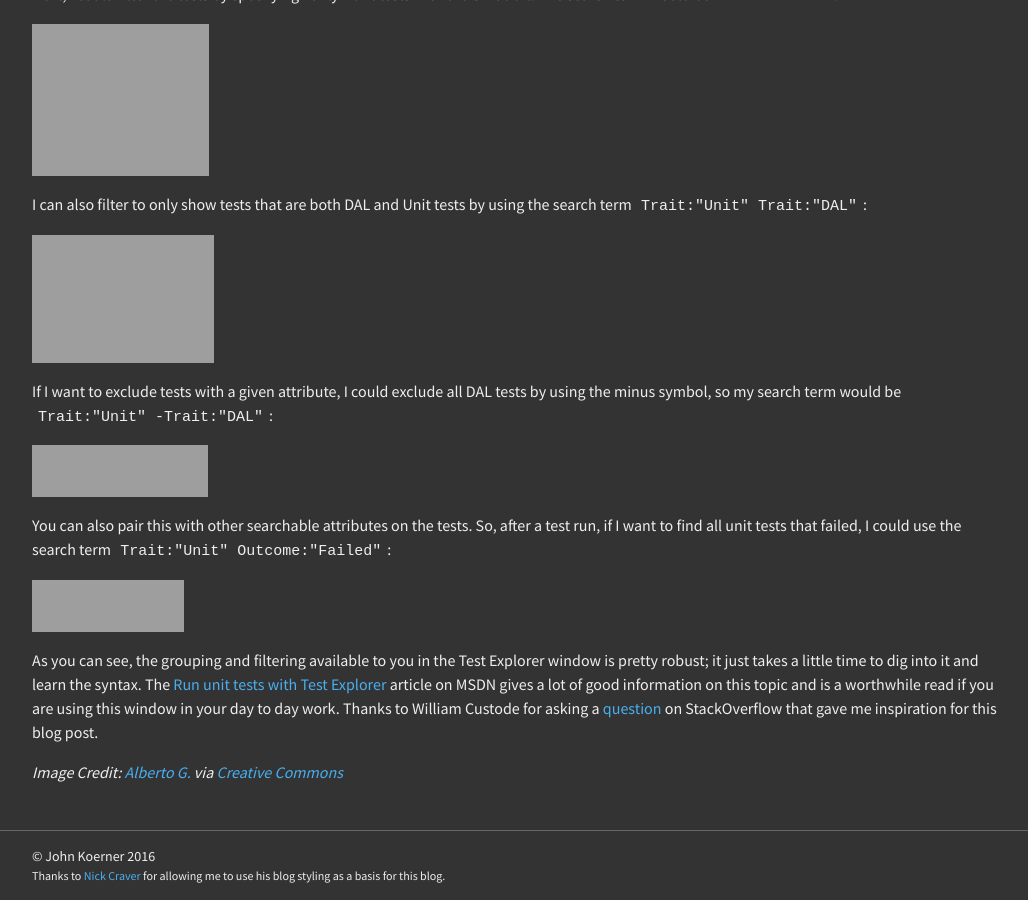
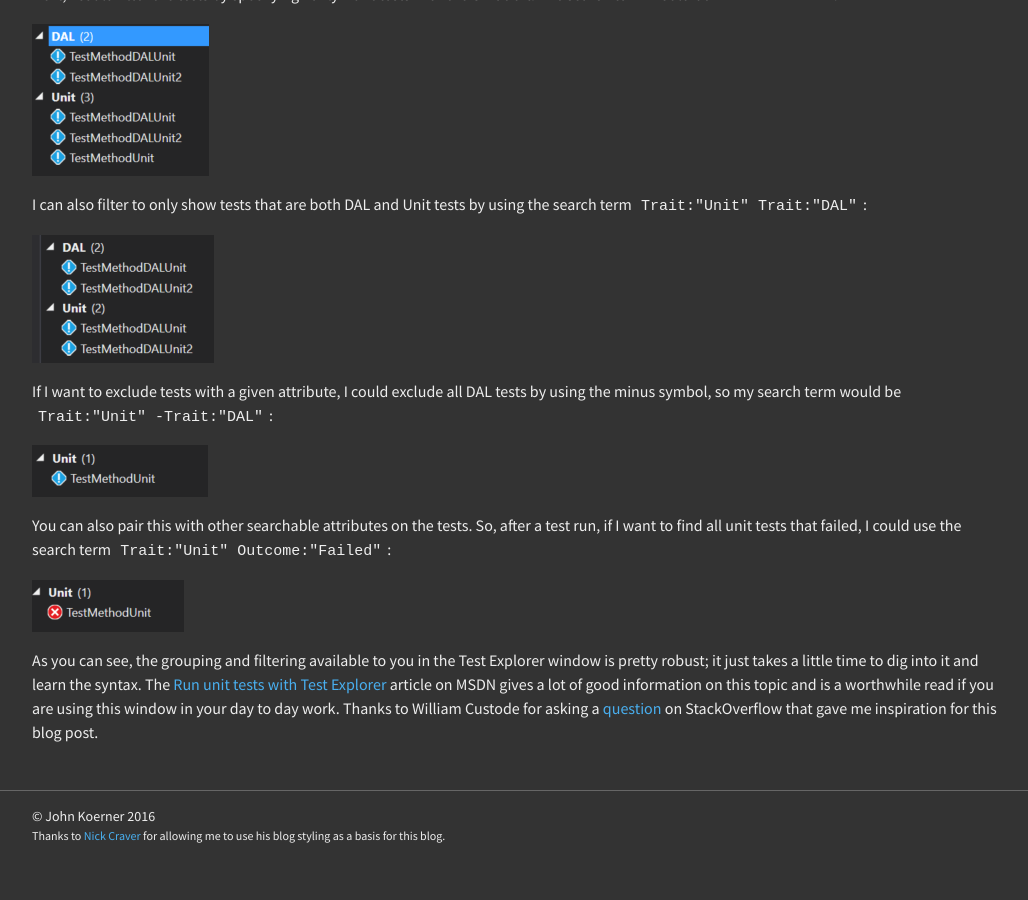
Before and after one commit to johnkoerner/johnkoerner.github.io, a Jekyll site: the page built from _posts/2016-01-25-searching-and-filtering-tests-in-test-explorer.html, in a window 1280 px wide and 900 px high, scrolled down 1712 px. Shown: the whole window, without its empty margins (123-1151 px from the left). Built offline with Jekyll 4.4.1, drawn with Linux system fonts in a browser that asks for light colours; comment, search, counter and statistics services are not loaded; after the commit the page ends 2572 px from its top, so only the background shows below that.

Commit message:
Updating posts for jekyll. Removing old links and adding correct image links

```diff
--- a/_posts/2015-11-16-the-c-interactive-window-in-visual-studio-2015-update-1.html
+++ b/_posts/2015-11-16-the-c-interactive-window-in-visual-studio-2015-update-1.html
@@ -24,7 +24,7 @@ tags:
 - REPL
 ---
 <p>The next update of Visual Studio 2015 will contain the C# interactive window. This is a <a href="https://en.wikipedia.org/wiki/Read%E2%80%93eval%E2%80%93print_loop">REPL</a> that allows you to execute C# code. To access this, open the <code>View=&gt;Other Windows=&gt;C# Interactive</code> menu item.</p>
-<p><img src="https://johnkoerner.com/wp-content/uploads/2015/11/C-Interactive-Menu.png" alt="C# Interactive Menu" width="544" height="695" class="alignnone size-full wp-image-1485" /></p>
+<p><img src="/content/C-Interactive-Menu.png" alt="C# Interactive Menu" width="544" height="695" class="alignnone size-full wp-image-1485" /></p>
 <p>Now that you have the window open, the first thing you should do is read the help, so you get the lay of the land. Type <code>#help</code> to get a list of commands. Here you can see some of the keyboard shortcuts for moving between various submissions and some commands to clear (<code>#cls</code>) and reset the window (<code>#reset</code>). Note that as of the current release candidate I am experiencing some issues with the arrow keys not behaving as described.</p>
 <p>Now you can start typing valid C# code and it will be evaluated in the window. For example, I could type the following:</p>
 <pre><code>&gt; var x = 1;
@@ -54,4 +54,3 @@ tags:
 &gt; x.DoSomething();
 </code></pre>
 <p>As you can see it is very easy to get going quickly with the C# interactive window and it provides you a quick way of prototyping your C# code. The REPL is used heavily in F# development and I think C# developers will find great ways to leverage it as part of their development workflows.</p>
-<p><em>Image Credit: <a href="https://flic.kr/p/5rkLhP">Vox Efx</a> via <a href="https://creativecommons.org/licenses/by/2.0/">Creative Commons</a></em></p>
--- a/_posts/2015-11-29-recording-your-screen-using-skype-for-business.html
+++ b/_posts/2015-11-29-recording-your-screen-using-skype-for-business.html
@@ -20,4 +20,3 @@ tags: []
 ---
 <p>In this video, I demonstrate how to record your screen using Skype For Business.</p>
 <p><iframe width="560" height="315" src="https://www.youtube.com/embed/bZ6jGMvYdiM" frameborder="0" allowfullscreen></iframe></p>
-<p><em>Image Credit: <a href="https://flic.kr/p/Hge3T">Christian Kadluba</a> via <a href="https://creativecommons.org/licenses/by-sa/2.0/">Creative Commons</a></em></p>
--- a/_posts/2015-12-03-parallel-test-execution-in-visual-studio-2015-update-1-might-not-be-what-you-expect.html
+++ b/_posts/2015-12-03-parallel-test-execution-in-visual-studio-2015-update-1-might-not-be-what-you-expect.html
@@ -42,7 +42,7 @@ public async Task TestMethod7()
 &lt;/RunSettings&gt;
 </code></pre>
 <p>Finally, I selected my run settings file from the Test Settings Menu:</p>
-<p><img src="https://johnkoerner.com/wp-content/uploads/2015/12/SelectTestSettings.png" alt="SelectTestSettings" width="546" height="225" class="alignnone size-full wp-image-1502" /></p>
+<p><img src="/content/SelectTestSettings.png" alt="SelectTestSettings" width="546" height="225" class="alignnone size-full wp-image-1502" /></p>
 <p>I ran it and all of my tests still ran in serial. I thought maybe I had done something wrong or perhaps hit a bug with the new feature, so I returned to the update 1 announcement and found my answer. It states:</p>
 <blockquote>
 <p>Parallel test execution leverages the available cores on the machine, and is realized by launching the test execution engine on each available core as a distinct process, and <strong>handing it a container (assembly, DLL, or relevant artifact containing the tests to execute)</strong>, worth of tests to execute.</p>
@@ -50,4 +50,3 @@ public async Task TestMethod7()
 <p>The separate container bit is the piece I was missing. In order to get my tests to run in parallel, I needed to split up my tests into separate test assemblies. After doing that, I saw that the tests in different assemblies were running in parallel.</p>
 <p>The distinction of tests running in parallel across assemblies is a subtle point that may cause confusion if you think just setting the MaxCpuCount in a run settings file is going to give you benefit on a single test assembly. Overall, I am glad to see that Microsoft is still improving MSTest and hopefully they continue to add features that will allow us to better parallelize our testing.</p>
 <p><strong>Update (2016-06-15)</strong> - I create a sample set of tests on <a href="https://github.com/johnkoerner/VS2015ParallelUnitTests">GitHub</a> to better demonstrate this functionality.</p>
-<p><em>Image Credit: <a href="https://www.flickr.com/photos/albertogp123/5843577306">Alberto G.</a> via <a href="https://creativecommons.org/licenses/by/2.0/">Creative Commons</a></em></p>
--- a/_posts/2016-01-07-what-does-environment-osversion-return-on-windows-10.html
+++ b/_posts/2016-01-07-what-does-environment-osversion-return-on-windows-10.html
@@ -112,4 +112,3 @@ tags:
 <p>Identifying the current operating system is usually not the best way to determine whether a particular operating system feature is present. This is because the operating system may have had new features added in a redistributable DLL. Rather than using the Version API Helper functions to determine the operating system platform or version number, test for the presence of the feature itself.</p>
 </blockquote>
 <p>So, if you plan on using <code>Enivronment.OSVersion</code> in the future, be sure to understand the different values it could return depending on how the code is hosted.</p>
-<p><em>Image Credit <a href="https://flic.kr/p/cixr6q">Les Haines</a> via <a href="https://creativecommons.org/licenses/by/2.0/">Creative Commons</a></em></p>
--- a/_posts/2016-01-25-searching-and-filtering-tests-in-test-explorer.html
+++ b/_posts/2016-01-25-searching-and-filtering-tests-in-test-explorer.html
@@ -25,7 +25,7 @@ tags:
 - Unit Tests
 ---
 <p>If you take a quick glance at the Test Explorer window in Visual Studio 2015, you might not notice all of the power that you have in that little window. To start, there is a grouping icon, that allows you to group your tests by various properties. The grouping is a great way to get common tests together so you can easily select them and run them in test explorer.</p>
-<p><img src="https://johnkoerner.com/wp-content/uploads/2016/01/TestExplorerGroupBy.png" alt="TestExplorerGroupBy" width="398" height="55" class="alignnone size-full wp-image-1549" /></p>
+<p><img src="/content/TestExplorerGroupBy.png" alt="TestExplorerGroupBy" width="398" height="55" class="alignnone size-full wp-image-1549" /></p>
 <p>You have the option to group by:</p>
 <table>
 <thead>
@@ -137,14 +137,13 @@ public async Task TestMethodDALUnit2()
 public async Task TestMethodADALIntegration()
 </code></pre>
 <p>If I group by trait and don't filter anything, then I'll see the following tests:</p>
-<p><img src="https://johnkoerner.com/wp-content/uploads/2016/01/TestExplorerGroupedByTrait.png" alt="TestExplorerGroupedByTrait" width="220" height="248" class="alignnone size-full wp-image-1561" /></p>
+<p><img src="/content/TestExplorerGroupedByTrait.png" alt="TestExplorerGroupedByTrait" width="220" height="248" class="alignnone size-full wp-image-1561" /></p>
 <p>Next, I could filter the tests by specifying I only want tests with the Unit trait. The search term would be <code>Trait:"Unit"</code>:</p>
-<p><img src="https://johnkoerner.com/wp-content/uploads/2016/01/TestExplorerUnitTestsOnly.png" alt="TestExplorerUnitTestsOnly" width="177" height="152" class="alignnone size-full wp-image-1563" /></p>
+<p><img src="/content/TestExplorerUnitTestsOnly.png" alt="TestExplorerUnitTestsOnly" width="177" height="152" class="alignnone size-full wp-image-1563" /></p>
 <p>I can also filter to only show tests that are both DAL and Unit tests by using the search term <code>Trait:"Unit" Trait:"DAL"</code>:</p>
-<p><img src="https://johnkoerner.com/wp-content/uploads/2016/01/TestExplorerUnitAndDAL.png" alt="TestExplorerUnitAndDAL" width="182" height="128" class="alignnone size-full wp-image-1564" /></p>
+<p><img src="/content/TestExplorerUnitAndDAL.png" alt="TestExplorerUnitAndDAL" width="182" height="128" class="alignnone size-full wp-image-1564" /></p>
 <p>If I want to exclude tests with a given attribute, I could exclude all DAL tests by using the minus symbol, so my search term would be <code>Trait:"Unit" -Trait:"DAL"</code>:</p>
-<p><img src="https://johnkoerner.com/wp-content/uploads/2016/01/TestExplorerUnitNotDAL.png" alt="TestExplorerUnitNotDAL" width="176" height="52" class="alignnone size-full wp-image-1565" /></p>
+<p><img src="/content/TestExplorerUnitNotDAL.png" alt="TestExplorerUnitNotDAL" width="176" height="52" class="alignnone size-full wp-image-1565" /></p>
 <p>You can also pair this with other searchable attributes on the tests. So, after a test run, if I want to find all unit tests that failed, I could use the search term <code>Trait:"Unit" Outcome:"Failed"</code>:</p>
-<p><img src="https://johnkoerner.com/wp-content/uploads/2016/01/TestExplorerFailedUnitTests.png" alt="TestExplorerFailedUnitTests" width="152" height="52" class="alignnone size-full wp-image-1566" /></p>
+<p><img src="/content/TestExplorerFailedUnitTests.png" alt="TestExplorerFailedUnitTests" width="152" height="52" class="alignnone size-full wp-image-1566" /></p>
 <p>As you can see, the grouping and filtering available to you in the Test Explorer window is pretty robust; it just takes a little time to dig into it and learn the syntax. The <a href="https://msdn.microsoft.com/en-us/library/hh270865.aspx">Run unit tests with Test Explorer</a> article on MSDN gives a lot of good information on this topic and is a worthwhile read if you are using this window in your day to day work. Thanks to William Custode for asking a <a href="http://stackoverflow.com/q/34977694/573218">question</a> on StackOverflow that gave me inspiration for this blog post.</p>
-<p><em>Image Credit: <a href="https://www.flickr.com/photos/albertogp123/5843577306">Alberto G.</a> via <a href="https://creativecommons.org/licenses/by/2.0/">Creative Commons</a></em></p>
--- a/_posts/2016-03-15-sending-a-project-to-the-c-interactive-window-in-vs-2015-update-2.html
+++ b/_posts/2016-03-15-sending-a-project-to-the-c-interactive-window-in-vs-2015-update-2.html
@@ -24,7 +24,7 @@ tags:
 <p>Visual Studio 2015 Update 2 <strike>is currently in release candidate</strike> was just released and one of the cool new features is the ability to send a project to the C# interactive window.</p>
 <p>This allows you to right click on a project and send it to the interactive window and then utilize the classes and methods in that project from the interactive window. This can be very useful if you just want to do some quick prototyping or testing of your methods.</p>
 <p>To enable this functionality, right click on your project and select the <code>Initialize Interactive With Project</code> menu item.</p>
-<p><img src="https://johnkoerner.com/wp-content/uploads/2016/03/InitializeInteractiveWithProject.png" alt="InitializeInteractiveWithProject" width="762" height="886" class="alignnone size-full wp-image-1575" /></p>
+<p><img src="/content/InitializeInteractiveWithProject.png" alt="InitializeInteractiveWithProject" width="762" height="886" class="alignnone size-full wp-image-1575" /></p>
 <p>You'll see it build your project and then add all of the dependencies and the project as a reference to the interactive window.</p>
 <pre><code>&gt; #reset
 Resetting execution engine.
@@ -46,4 +46,3 @@ Loading context from 'CSharpInteractive.rsp'.
 9
 </code></pre>
 <p>As you can see, this new functionality is moving closer to what is available in the F# interactive window and I hope to see more developers grab onto this functionality to improve their development workflows, as it can really change the way you work.</p>
-<p>Image Source:<a href="https://flic.kr/p/zA3Lc"> Jeff Kubina</a> via <a href="https://creativecommons.org/licenses/by-sa/2.0/">Creative Commons</a></p>
```
